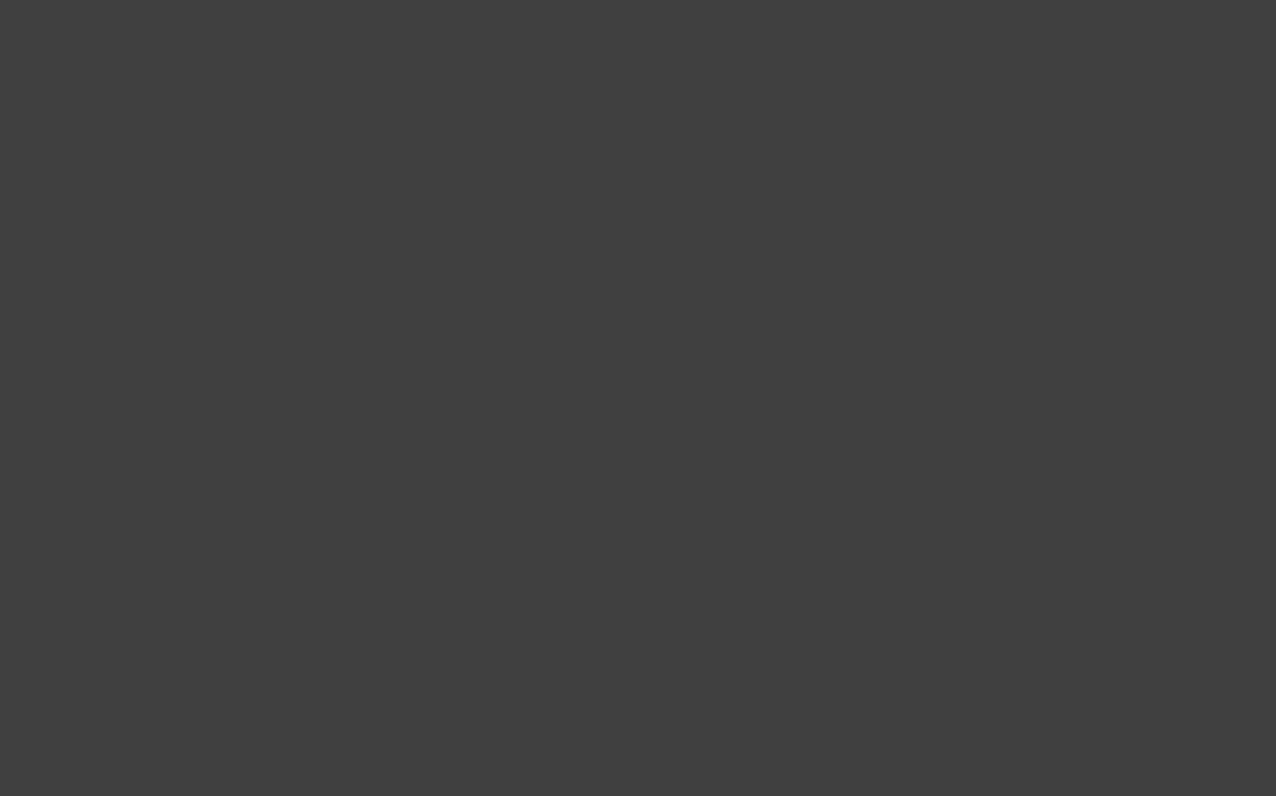
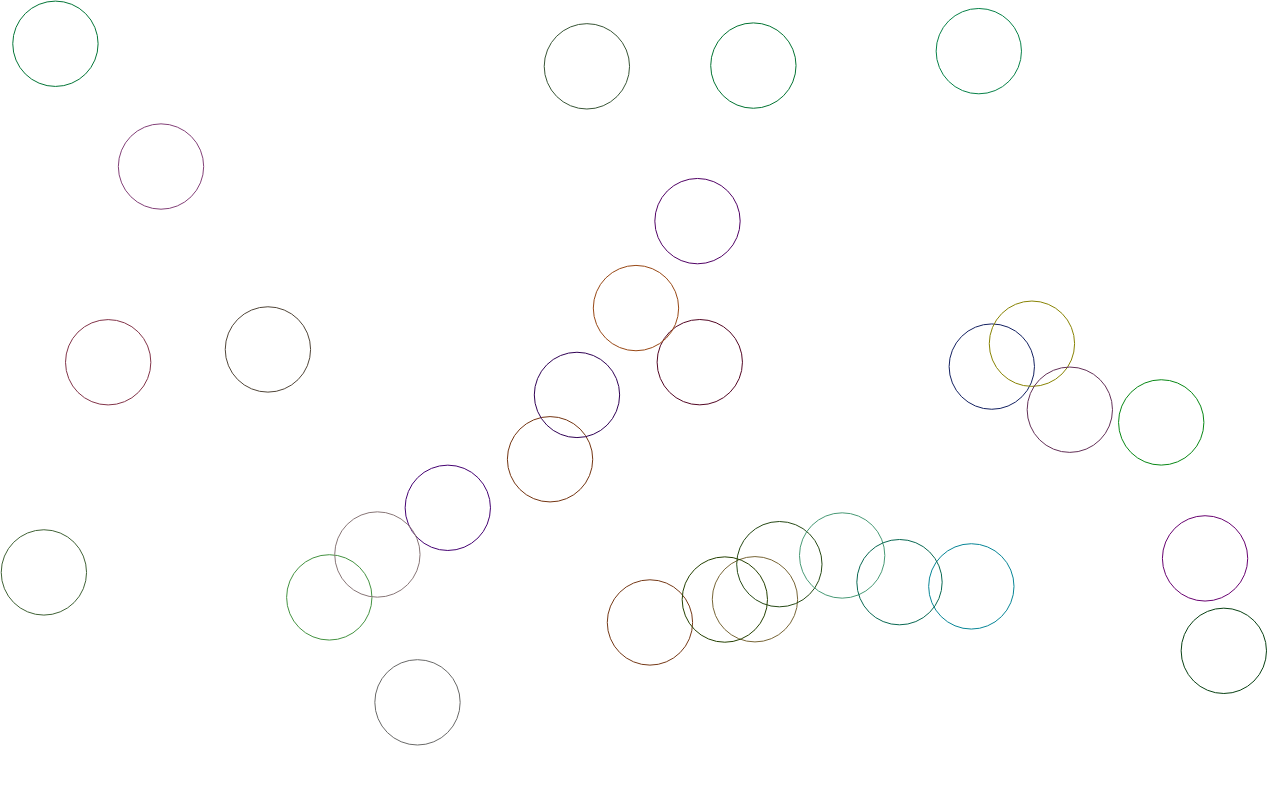
Before and after one commit to anandnkhl/The_Great_Canvas_Project, a website: page Bounce/bounce.html in a window 1280 px wide. Drawn offline with Linux system fonts and the light colour scheme.

Commit message:
added random static circles

```diff
--- a/Bounce/bounce.html
+++ b/Bounce/bounce.html
@@ -3,7 +3,7 @@
         <title>Bounce</title>
     </head>
     <body style="margin: 0">
-        <canvas id="bounceCanvas"  style="background:#404040"></canvas>
+        <canvas id="bounceCanvas"  style="background:#ffffff"></canvas>
         <script type="text/javascript" src="/bounce.js"></script>
     </body>
 </html>
--- a/Bounce/bounce.js
+++ b/Bounce/bounce.js
@@ -1,3 +1,25 @@
 const canvas = document.getElementById("bounceCanvas");
-canvas.width = window.innerWidth - 4;
-canvas.height = window.innerHeight - 4;
+canvas.width = window.innerWidth;
+canvas.height = window.innerHeight;
+
+const noOfCircles = 30;
+const radius = innerWidth/30;
+const centerX = [];
+const centerY = [];
+const randomColor = [];
+for(let i = 0; i < noOfCircles; i++){
+    centerX.push( radius + Math.random()*(innerWidth - 2*radius) );
+    centerY.push( radius + Math.random()*(innerHeight - 2*radius) );
+    randomColor.push( '#'+ Math.floor(Math.random()*10) + Math.floor(Math.random()*10) + Math.floor(Math.random()*10)
+                        + Math.floor(Math.random()*10) + Math.floor(Math.random()*10) + Math.floor(Math.random()*10)
+    );
+}
+
+const ctx = canvas.getContext("2d");
+for(let i = 0; i < noOfCircles; i++){
+    ctx.beginPath();
+    ctx.arc(centerX[i], centerY[i], radius, 0, 2*Math.PI);
+    ctx.strokeStyle = randomColor[i];
+    ctx.stroke();
+}
+console.log(randomColor);
```
